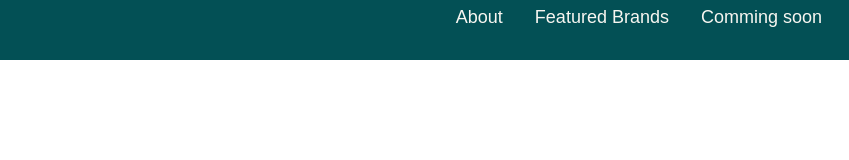
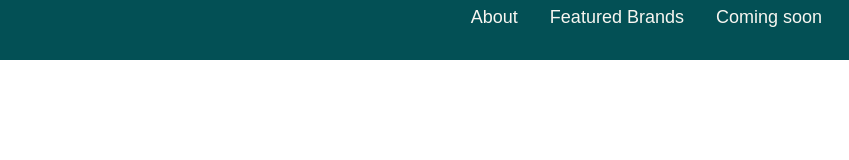
Before and after one commit to mykolamieshkov-web/Montana-Eagle-brandnew, a plain HTML site: page index.html in a window 1280 px wide. Shown: the full height of the page, 113-962 px from the left. Drawn offline with Linux system fonts and the light colour scheme; grey boxes are pictures that could not be loaded.

Commit message:
word spelling check

```diff
--- a/index.html
+++ b/index.html
@@ -20,7 +20,7 @@
         <ul class="header__list">
           <li class="header__item"><a href="#" class="header__link">About</a></li>
           <li class="header__item"><a href="#" class="header__link">Featured Brands</a></li>
-          <li class="header__item"><a href="#" class="header__link">Comming soon</a></li>
+          <li class="header__item"><a href="#" class="header__link">Coming soon</a></li>
           <li class="header__item"><a href="#" class="header__link"><img src="https://cdn-icons-png.flaticon.com/128/5373/5373321.png" alt="togle this icon to switch to arabic version" width="100" height="42"></a></li>
           <div class="header__btn"><li class="header__item"><a href="#" class="btn button-sm" role="button" aria-label="Request a consultation call with Montana Eagle team">Contact</a></li></div>
 
```
